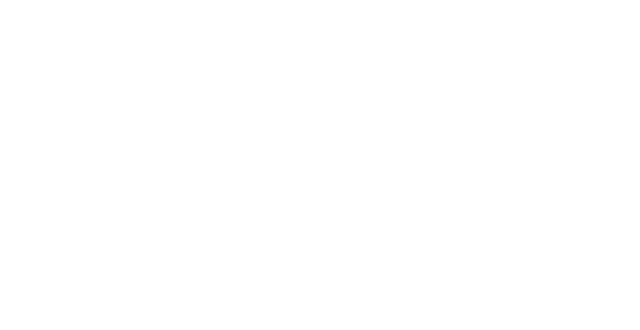
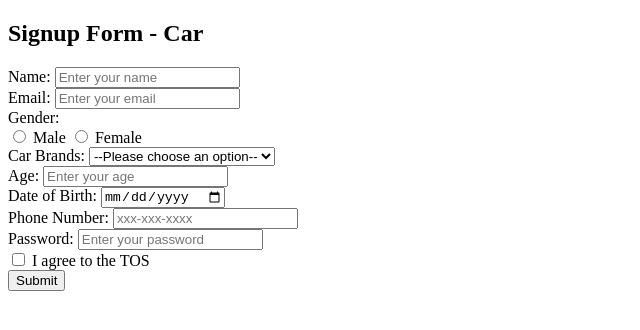
Before and after one commit to acciojob/signup-form-car-prince-9211, a website: page main.html in a window 1280 px wide. Shown: the whole page, without its empty margins (0-640 px from the left). Drawn offline with Linux system fonts and the light colour scheme.

Commit message:
created a submission

```diff
--- a/main.html
+++ b/main.html
@@ -1,16 +1,72 @@
 <!DOCTYPE html>
-
-<html>
+<html lang="en">
 
 <head>
-	<link rel="stylesheet" href="styles.css">
+    <meta charset="UTF-8">
+    <meta name="viewport" content="width=device-width, initial-scale=1.0">
+    <title>Signup Form - Car</title>
 </head>
 
 <body>
-	<!-- the entire body must be written by student -->
-    <script type="text/javascript" src="./script.js">
-</script>
+    <h2>Signup Form - Car</h2>
+    <form action="#" method="post">
+        <div>
+            <label for="name">Name:</label>
+            <input type="text" id="name" name="name" placeholder="Enter your name" required>
+        </div>
 
+        <div>
+            <label for="email">Email:</label>
+            <input type="email" id="email" name="email" placeholder="Enter your email" required>
+        </div>
+
+        <div>
+            <label>Gender:</label><br>
+            <input type="radio" id="gender_m" name="gender" value="male" required>
+            <label for="gender_m">Male</label>
+            <input type="radio" id="gender_f" name="gender" value="female" required>
+            <label for="gender_f">Female</label>
+        </div>
+
+        <div>
+            <label for="cars">Car Brands:</label>
+            <select id="cars" name="cars" required>
+                <option value="" disabled selected>--Please choose an option--</option>
+                <option value="Toyota">Toyota</option>
+                <option value="Honda">Honda</option>
+                <option value="Ford">Ford</option>
+                <option value="Chevrolet">Chevrolet</option>
+                <option value="BMW">BMW</option>
+            </select>
+        </div>
+
+        <div>
+            <label for="age">Age:</label>
+            <input type="number" id="age" name="age" placeholder="Enter your age" required>
+        </div>
+
+        <div>
+            <label for="dob">Date of Birth:</label>
+            <input type="date" id="dob" name="dob" required>
+        </div>
+
+        <div>
+            <label for="tel">Phone Number:</label>
+            <input type="tel" id="tel" name="tel" pattern="[0-9]{3}-[0-9]{3}-[0-9]{4}" placeholder="xxx-xxx-xxxx">
+        </div>
+
+        <div>
+            <label for="password">Password:</label>
+            <input type="password" id="password" name="password" placeholder="Enter your password" required>
+        </div>
+
+        <div>
+            <input type="checkbox" id="tos" name="tos" required>
+            <label for="tos">I agree to the TOS</label>
+        </div>
+
+        <button type="submit">Submit</button>
+    </form>
 </body>
 
 </html>
```
